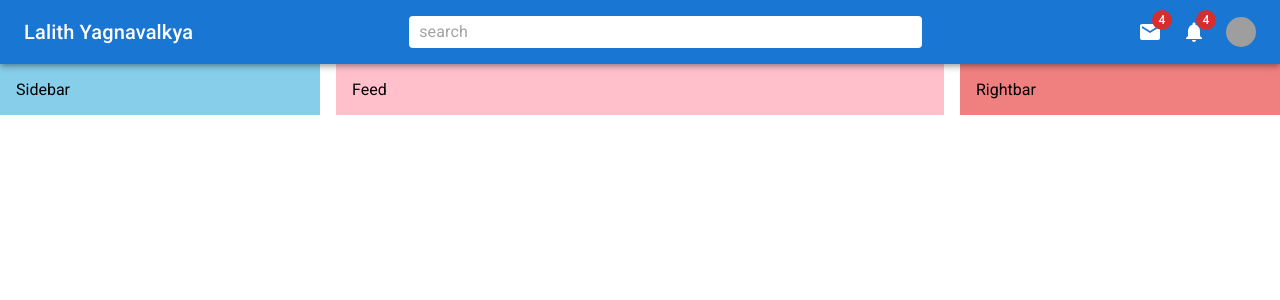
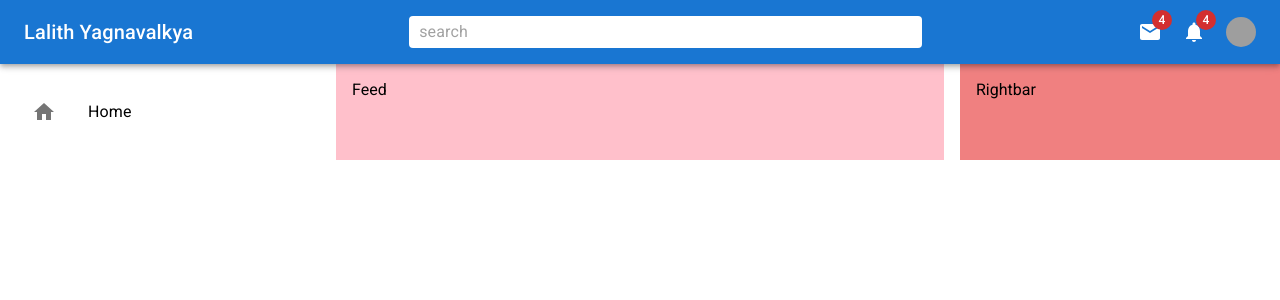
Before and after one commit to LalithYagnavalkya/MaterialUiCourse, a React (Create React App) app: page / in a window 1280 px wide. Shown: the top 300 px of the page. Built offline with nearby package versions, Linux system fonts and the light colour scheme; grey boxes are pictures that could not be loaded.

Commit message:
create sidebar

```diff
--- a/src/components/Sidebar.jsx
+++ b/src/components/Sidebar.jsx
@@ -1,15 +1,33 @@
-import { Box } from "@mui/material";
+import {
+  Box,
+  List,
+  ListItem,
+  ListItemIcon,
+  ListItemButton,
+  ListItemText,
+} from "@mui/material";
+import { HomeSharp } from "@mui/icons-material";
+
 import React from "react";
 
 const Sidebar = () => {
   return (
     <Box
       flex={1}
-      bgcolor="skyblue"
+      //   bgcolor="skyblue"
       p={2}
       sx={{ display: { xs: "none", sm: "block" } }}
     >
-      Sidebar
+      <List>
+        <ListItem disablePadding>
+          <ListItemButton component="a" href="#home">
+            <ListItemIcon>
+              <HomeSharp />
+            </ListItemIcon>
+            <ListItemText primary="Home" />
+          </ListItemButton>
+        </ListItem>
+      </List>
     </Box>
   );
 };
```
